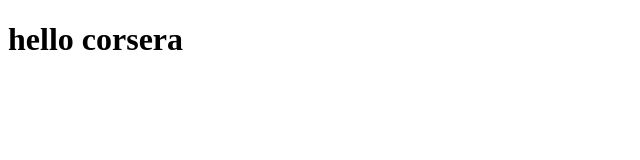
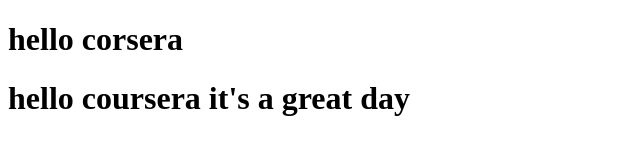
Before and after one commit to aminecherrad/corsera-test, a plain HTML site: page site/index.html in a window 1280 px wide. Shown: the whole page, without its empty margins (0-640 px from the left). Drawn offline with Linux system fonts and the light colour scheme.

Commit message:
modifi index

```diff
--- a/site/index.html
+++ b/site/index.html
@@ -7,5 +7,6 @@
 </head>
 <body>
     <h1>hello corsera</h1>
+    <h1>hello coursera it's a great day</h1>
 </body>
 </html>
```
